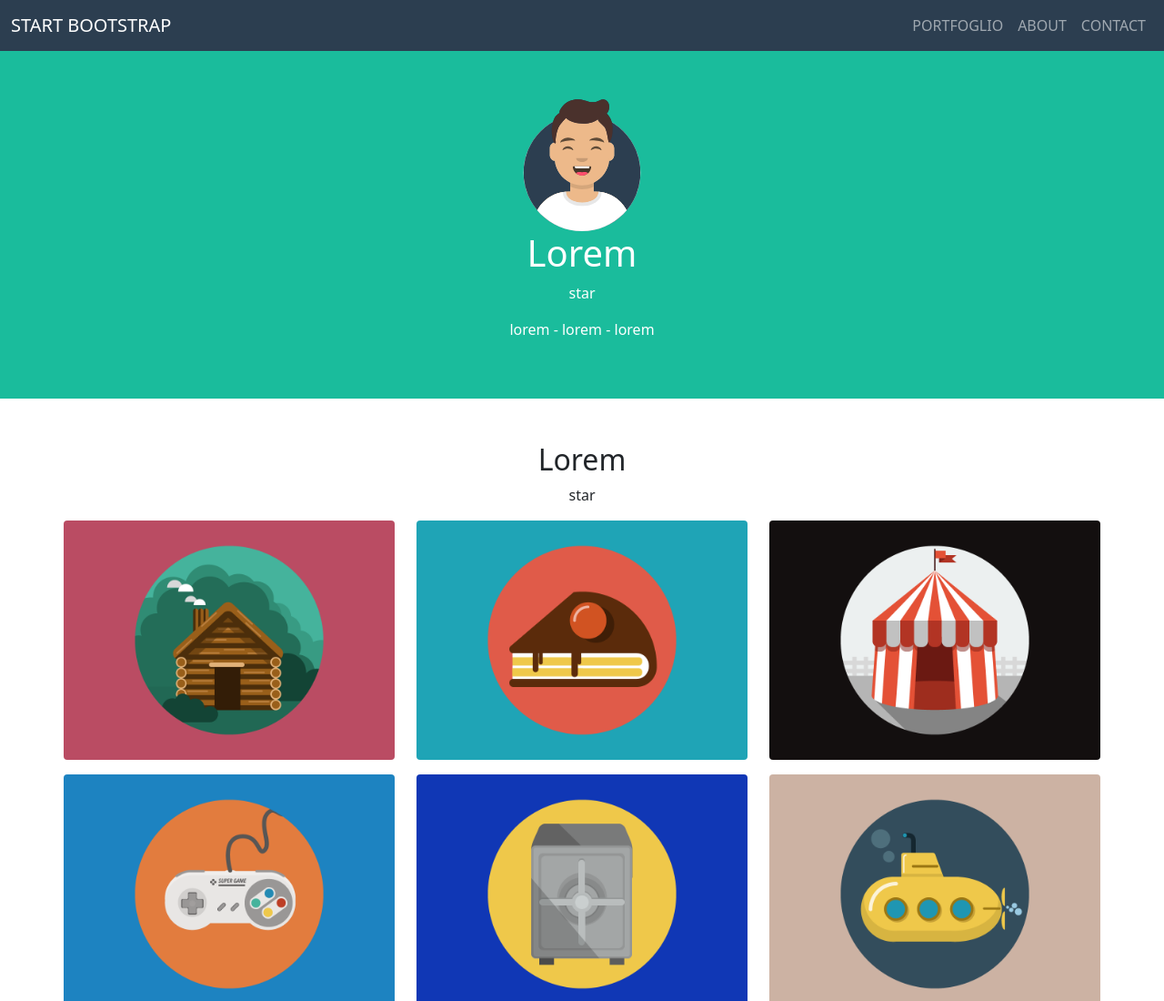
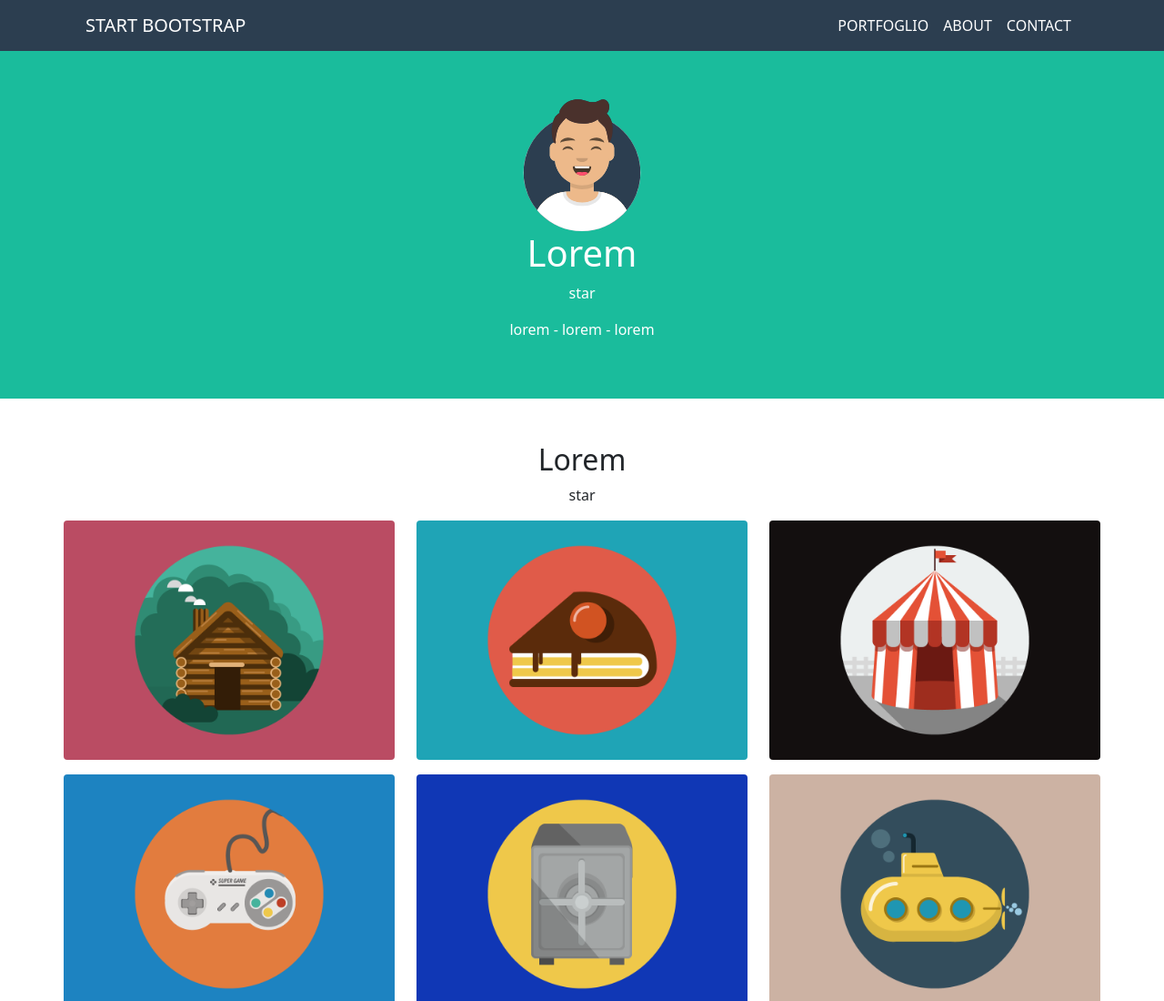
Before and after one commit to DoinaGanceriuc/html-css-bootstrap-freelancer, a plain HTML site: page index.html in a window 1280 px wide. Shown: the top 1100 px of the page at 91% size. Drawn offline with nearby package versions, Linux system fonts and the light colour scheme.

Commit message:
aggiunto active alla nav

```diff
--- a/index.html
+++ b/index.html
@@ -16,7 +16,8 @@
   <body class="">
     <div class="container-fluid p-0">
       <header class="site_header">
-        <nav class="navbar navbar-expand-lg navbar-dark">
+        <div class="container">
+          <nav class="navbar navbar-expand-sm navbar-dark">
             <div class="container-fluid">
               <a class="navbar-brand" href="#">START BOOTSTRAP</a>
               <button class="navbar-toggler" type="button"
@@ -28,18 +29,20 @@
               <div class="collapse navbar-collapse" id="navbarTogglerDemo02">
                 <ul class="navbar-nav ms-auto mb-2 mb-lg-0">
                   <li class="nav-item">
-                  <a class="nav-link" aria-current="page" href="#">PORTFOGLIO</a>
+                    <a class="nav-link active" aria-current="page" href="#">PORTFOGLIO</a>
                   </li>
                   <li class="nav-item">
-                  <a class="nav-link" href="#">ABOUT</a>
+                    <a class="nav-link active" href="#">ABOUT</a>
                   </li>
                   <li class="nav-item">
-                  <a class="nav-link">CONTACT</a>
+                    <a class="nav-link active">CONTACT</a>
                   </li>
                 </ul>
               </div>
             </div>
           </nav>
+
+        </div>
       </header>
       <!-- /.site_header -->
       <main class="site_main">
--- a/style.css
+++ b/style.css
@@ -34,6 +34,9 @@ header
 
 .site_header {
   background-color: #2c3e50;
+}
+.white {
+  color: #ffffff;
 }
 
 /**************
```
Lines whose indentation alone changed are shown as unchanged.
